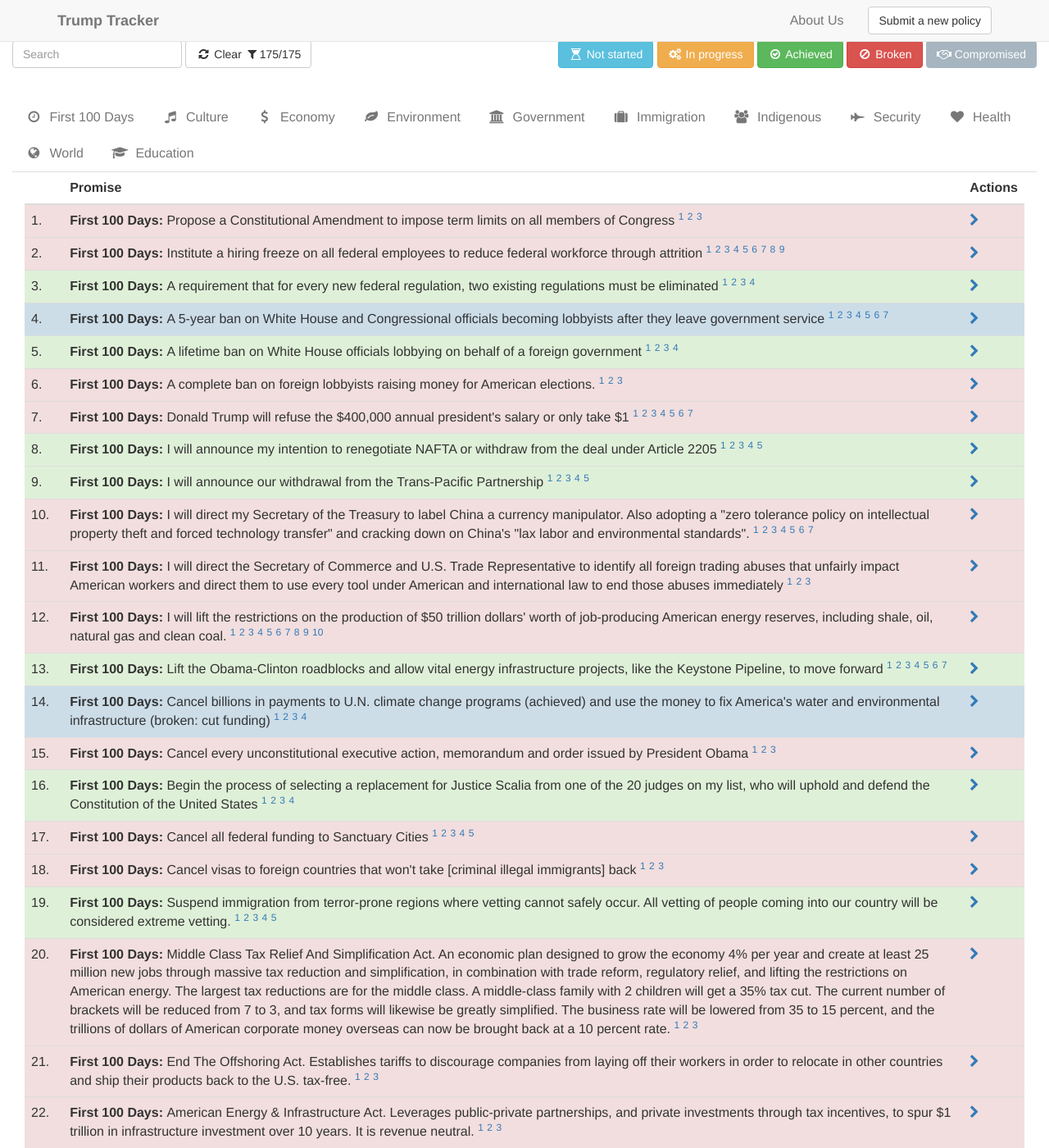
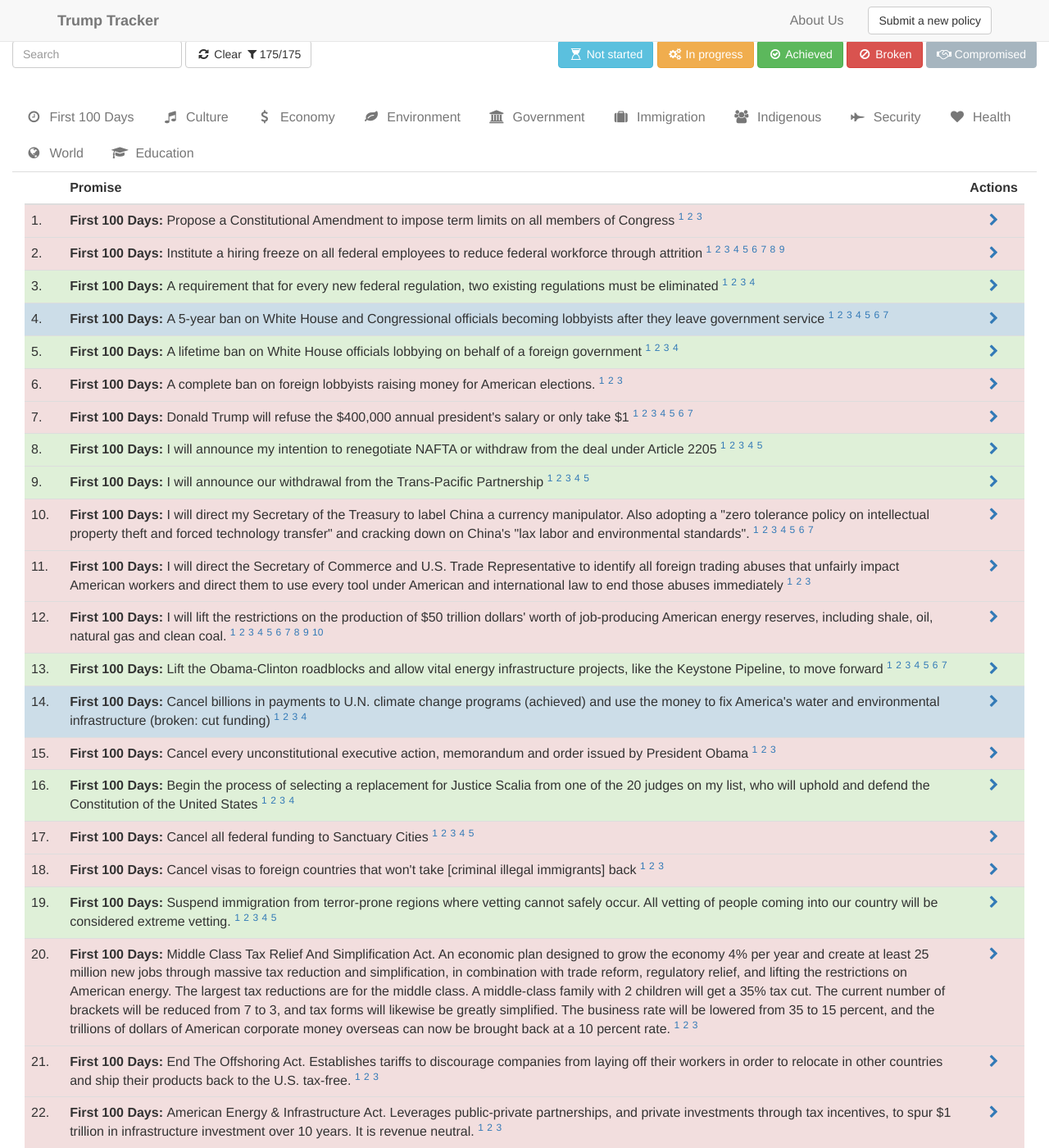
Before and after one commit to TrumpTracker/trumptracker.github.io, a Jekyll site: the page built from index.html, in a window 1280 px wide and 1400 px high, scrolled down 370 px. Shown: the whole window at 82% size. Built offline with Jekyll 4.4.1, drawn with Linux system fonts in a browser that asks for light colours; nearby versions of some CDN libraries.

Commit message:
Center chevrons

```diff
--- a/css/styles.sass
+++ b/css/styles.sass
@@ -5,6 +5,9 @@
 body
   padding-top: 50px
   font-size: $font-size
+
+.promise__actions
+  text-align: center
 
 .navbar-form
   border-top: 0px
```
